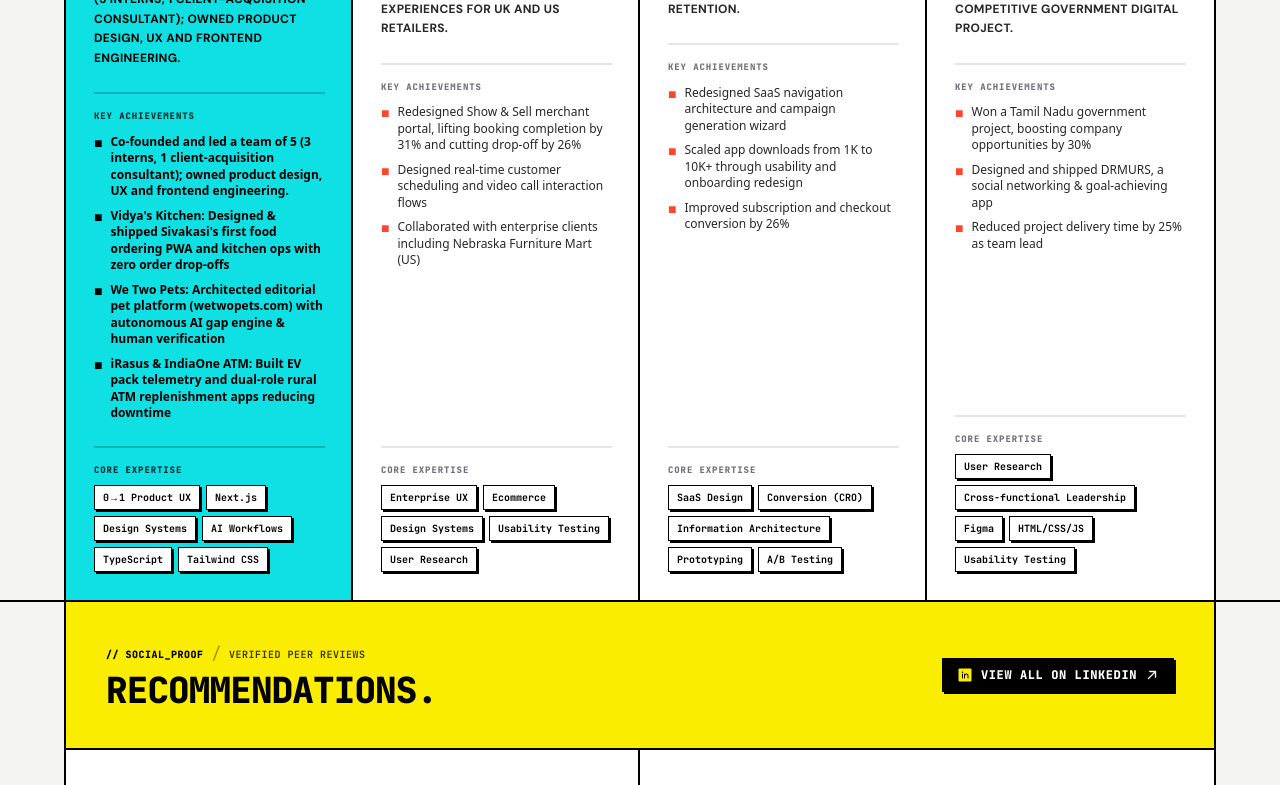
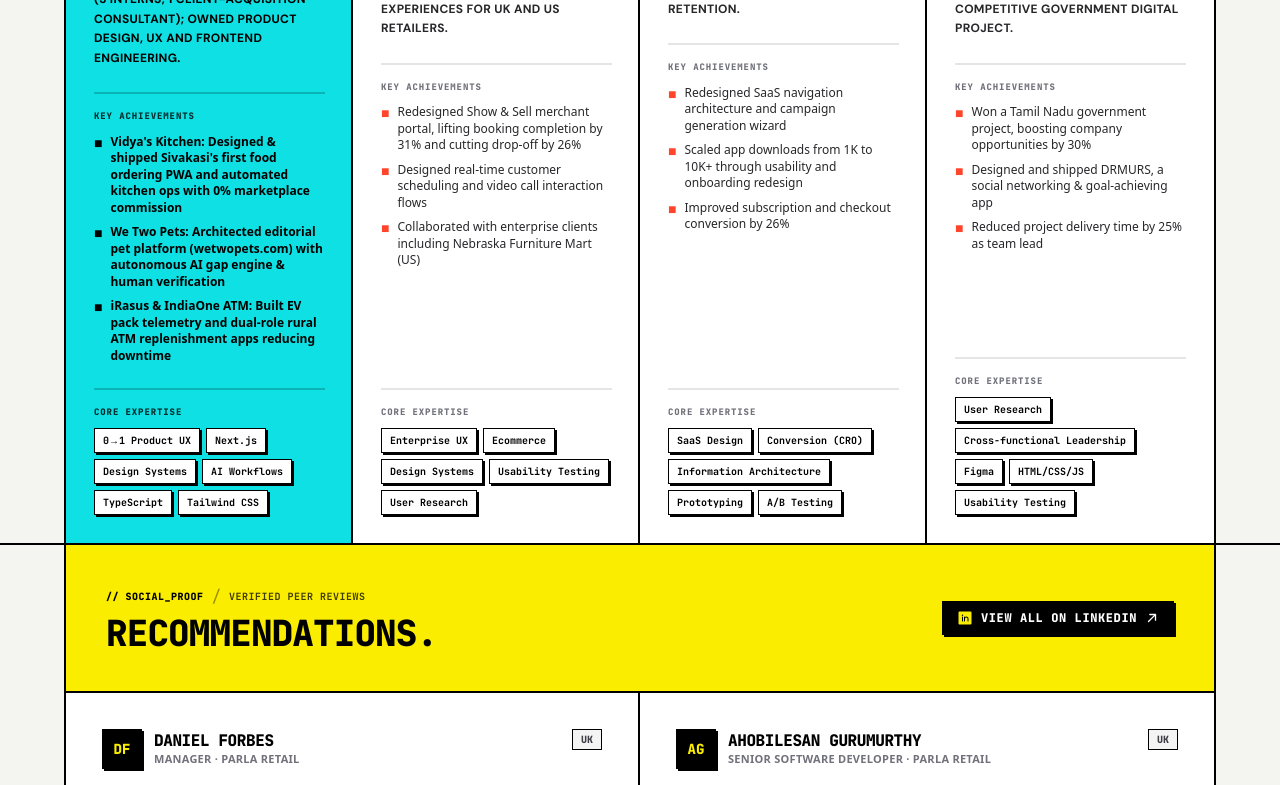
Before and after one commit to santhosh-a-designer/portfolio, a Next.js app: page / in a window 1280 px wide. Shown: the part 4560-5345 px from the top of the page. Built offline with nearby package versions, Linux system fonts and the light colour scheme; no server answers.

Commit message:
fix: resolve track record duplicate bullet, accurately describe WhatsApp bot and kitchen stakes, and regenerate resume PDF

```diff
--- a/app/v2/components/ExperienceSectionV2.tsx
+++ b/app/v2/components/ExperienceSectionV2.tsx
@@ -29,8 +29,7 @@ const experiences: ExperienceItem[] = [
     isCurrent: true,
     description: "Co-founded and led a team of 5 (3 interns, 1 client-acquisition consultant); owned product design, UX and frontend engineering.",
     highlights: [
-      "Co-founded and led a team of 5 (3 interns, 1 client-acquisition consultant); owned product design, UX and frontend engineering.",
-      "Vidya's Kitchen: Designed & shipped Sivakasi's first food ordering PWA and kitchen ops with zero order drop-offs",
+      "Vidya's Kitchen: Designed & shipped Sivakasi's first food ordering PWA and automated kitchen ops with 0% marketplace commission",
       "We Two Pets: Architected editorial pet platform (wetwopets.com) with autonomous AI gap engine & human verification",
       "iRasus & IndiaOne ATM: Built EV pack telemetry and dual-role rural ATM replenishment apps reducing downtime",
     ],
--- a/lib/vidyasKitchenCaseStudyContent.ts
+++ b/lib/vidyasKitchenCaseStudyContent.ts
@@ -250,7 +250,7 @@ export const vidyasHomeFoodStory = {
         id: "returning",
         tabLabel: "Returning user",
         body:
-          "I have not seen another food-ordering bot do this: a returning customer sends **one sentence** — dish, quantity, day, meal, payment — and the server returns a **priced confirm card** with their saved address. Typing is optional: tap **Quick Reorder** for frequent items, or say “Hi” for Menu and Help. **Nothing is booked until Confirm**.",
+          "A returning customer sends **one sentence** — dish, quantity, day, meal, payment — and the model drafts the order while the server returns a **priced confirm card** with their saved address. Typing is optional: tap **Quick Reorder** for frequent items, or say “Hi” for Menu and Help. **Nothing is booked until Confirm**.",
         highlights: [
           { id: "one-shot", label: "One sentence → full bill" },
           { id: "first", label: "Not menu trees · not forms" },
@@ -662,7 +662,7 @@ export const vidyasChallenges: VidyasChallenge[] = [
     happened:
       "Customers message the kitchen, name a gravy, and wait for a person. **No local app existed to copy.**",
     whyHard:
-      "**Trust lives in the chat**, not in an install prompt. One builder, so every wrong bet cost build time.",
+      "**Trust lives in the chat**, not in an install prompt. With a live kitchen waiting, every wrong bet cost build time.",
     triedFirst:
       "A menu-driven bot with lists and “pick 1-5”. Tidy, and it broke on the first normal sentence.",
     worked:
--- a/public/resume.html
+++ b/public/resume.html
@@ -125,7 +125,7 @@ ul.proj-bl li{font-size:8.8px;line-height:1.42;margin-bottom:2px;color:#222}
           <div class="jm">Commerce Agents (Product Studio), Chennai &nbsp;|&nbsp; Oct 2025 – Present</div>
           <ul class="bl">
             <li>Leading <strong>0-to-1 product design, user research, and AI-accelerated frontend engineering</strong> across e-commerce, hyper-local food tech, and IoT telemetry systems.</li>
-            <li><strong>Vidya&rsquo;s Kitchen (0&rarr;1 PWA):</strong> Designed &amp; shipped Sivakasi&rsquo;s first food delivery PWA, kitchen dispatch board, and WhatsApp bot &mdash; eliminating manual phone chaos with <strong>zero order drop-offs</strong>.</li>
+            <li><strong>Vidya&rsquo;s Kitchen (0&rarr;1 PWA):</strong> Designed &amp; shipped Sivakasi&rsquo;s first food delivery PWA, kitchen dispatch board, and WhatsApp bot &mdash; eliminating manual phone chaos with <strong>0% marketplace commission</strong>.</li>
             <li><strong>We Two Pets (AI E-commerce):</strong> Architected editorial pet platform (<code><a href="https://wetwopets.com" target="_blank" rel="noopener noreferrer">wetwopets.com</a></code>) featuring an autonomous <strong>AI gap engine</strong> and a 2-human curation voting desk before products go live.</li>
             <li><strong>iRasus &amp; IndiaOne ATM:</strong> Designed EV battery pack health (SoH) telemetry dashboards and dual-role rural ATM replenishment apps reducing kiosk maintenance downtime.</li>
           </ul>
@@ -176,7 +176,7 @@ ul.proj-bl li{font-size:8.8px;line-height:1.42;margin-bottom:2px;color:#222}
           <ul class="bl proj-bl">
             <li><strong>Challenge:</strong> Sivakasi restaurant faced peak-hour order drop-offs, address confusion, and phone order chaos.</li>
             <li><strong>How I Solved:</strong> Designed &amp; built mobile-first PWA (Next.js, Supabase) with real-time kitchen board, driver tracking, and WhatsApp bot.</li>
-            <li><strong>Outcome:</strong> Achieved <strong>zero order drop-offs</strong>, eliminated phone chaos, and cut dispatch time by <strong>60%</strong>.</li>
+            <li><strong>Outcome:</strong> Eliminated phone order chaos, saved <strong>100% marketplace commission</strong>, and cut dispatch time by <strong>60%</strong>.</li>
           </ul>
         </div>
 
```
Also changed, not shown: 2 other files (tests, documents, lock files or other folders).
